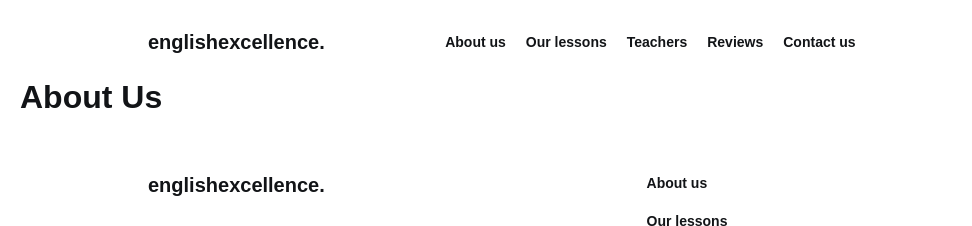
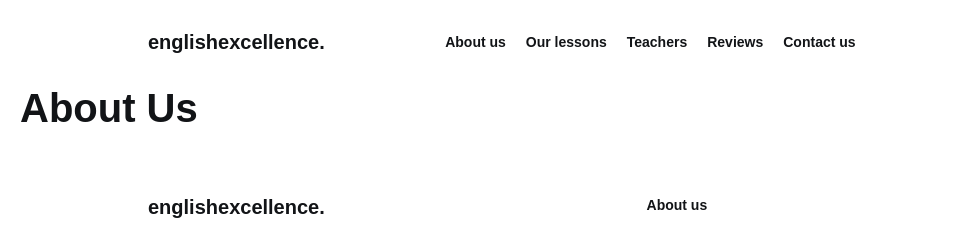
Before and after one commit to rubannn/goit-markup-final, a website built with Vite: page src/index.html in a window 1280 px wide. Shown: the top 226 px of the page, 0-972 px from the left. Built offline with nearby package versions, Linux system fonts and the light colour scheme.

Commit message:
all commits here

```diff
--- a/src/css/basic.css
+++ b/src/css/basic.css
@@ -17,6 +17,13 @@ h2 {
   line-height: 26px;
   letter-spacing: -2%;
   color: var(--black);
+}
+
+@media screen and (min-width: 768px) {
+  h2 {
+    font-size: 40px;
+    line-height: 48px;
+  }
 }
 
 .visually-hidden {
```
